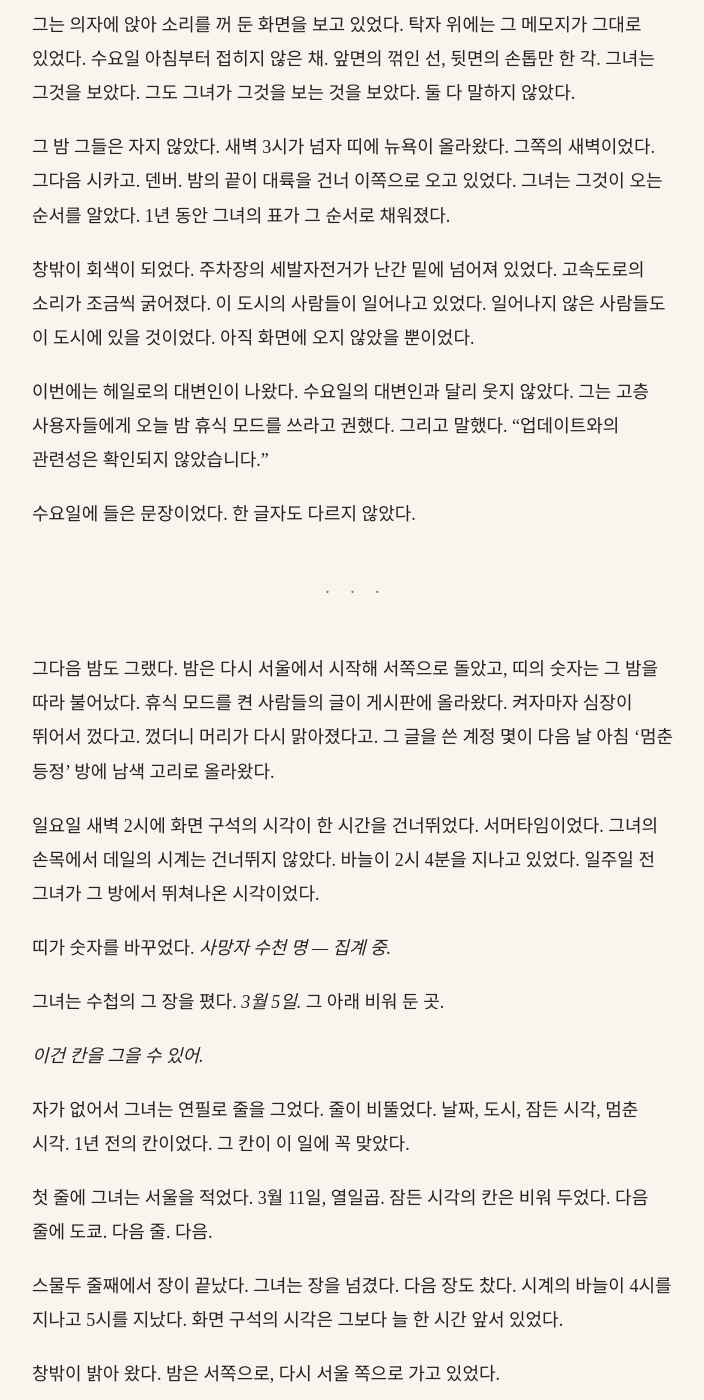
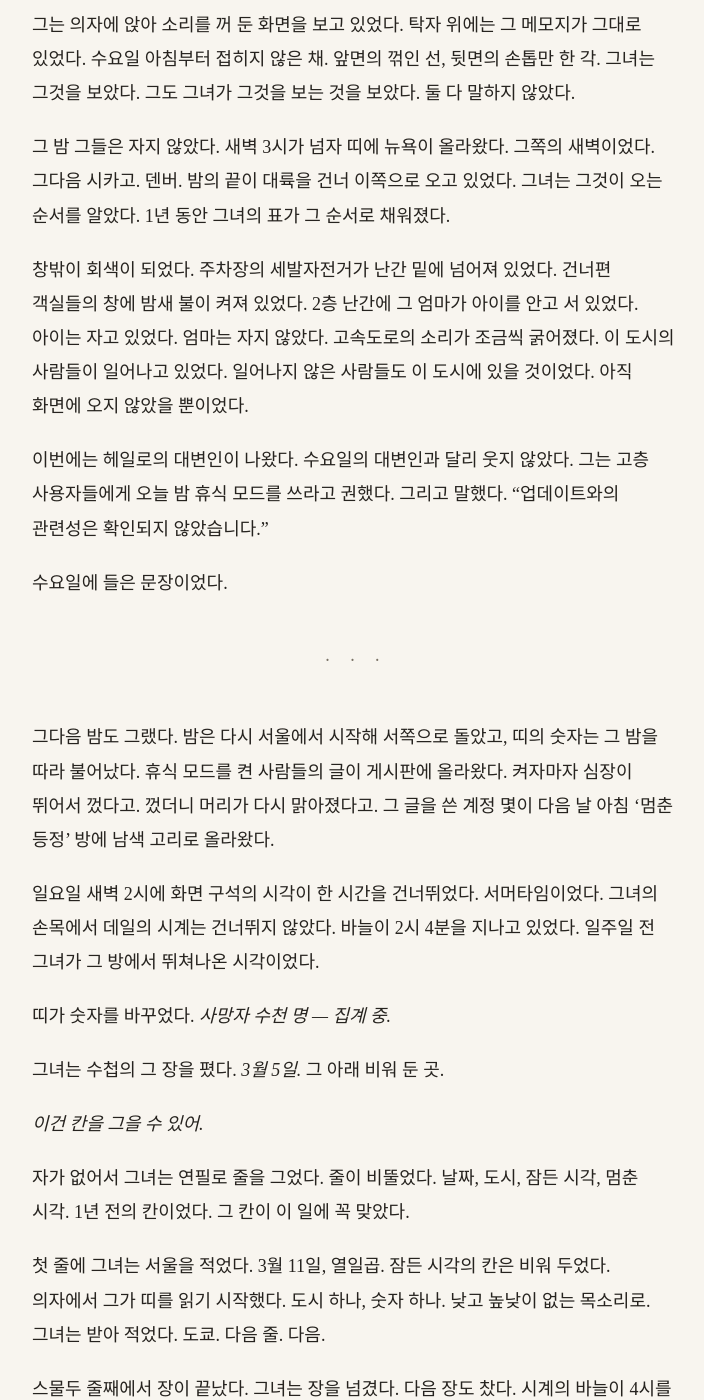
Before and after one commit to kangkkang/writer_s1_public, a Jekyll site: the page built from vol1/036.md, in a window 1280 px wide and 1400 px high, scrolled down 20671 px. Shown: the whole window, without its empty margins (284-988 px from the left). Built offline with Jekyll 4.4.1, drawn with Linux system fonts in a browser that asks for light colours; our own code applies the rules of GitHub Pages for plain Markdown files.

Commit message:
Update from https://github.com/kangkkang/writer_s1/commit/249c7bfd4bc30f00a78f03450789320f9caec8c7

```diff
--- a/vol1/036.md
+++ b/vol1/036.md
@@ -452,11 +452,11 @@
 
 그 밤 그들은 자지 않았다. 새벽 3시가 넘자 띠에 뉴욕이 올라왔다. 그쪽의 새벽이었다. 그다음 시카고. 덴버. 밤의 끝이 대륙을 건너 이쪽으로 오고 있었다. 그녀는 그것이 오는 순서를 알았다. 1년 동안 그녀의 표가 그 순서로 채워졌다.
 
-창밖이 회색이 되었다. 주차장의 세발자전거가 난간 밑에 넘어져 있었다. 고속도로의 소리가 조금씩 굵어졌다. 이 도시의 사람들이 일어나고 있었다. 일어나지 않은 사람들도 이 도시에 있을 것이었다. 아직 화면에 오지 않았을 뿐이었다.
+창밖이 회색이 되었다. 주차장의 세발자전거가 난간 밑에 넘어져 있었다. 건너편 객실들의 창에 밤새 불이 켜져 있었다. 2층 난간에 그 엄마가 아이를 안고 서 있었다. 아이는 자고 있었다. 엄마는 자지 않았다. 고속도로의 소리가 조금씩 굵어졌다. 이 도시의 사람들이 일어나고 있었다. 일어나지 않은 사람들도 이 도시에 있을 것이었다. 아직 화면에 오지 않았을 뿐이었다.
 
 이번에는 헤일로의 대변인이 나왔다. 수요일의 대변인과 달리 웃지 않았다. 그는 고층 사용자들에게 오늘 밤 휴식 모드를 쓰라고 권했다. 그리고 말했다. "업데이트와의 관련성은 확인되지 않았습니다."
 
-수요일에 들은 문장이었다. 한 글자도 다르지 않았다.
+수요일에 들은 문장이었다.
 
 ---
 
@@ -472,7 +472,7 @@
 
 자가 없어서 그녀는 연필로 줄을 그었다. 줄이 비뚤었다. 날짜, 도시, 잠든 시각, 멈춘 시각. 1년 전의 칸이었다. 그 칸이 이 일에 꼭 맞았다.
 
-첫 줄에 그녀는 서울을 적었다. 3월 11일, 열일곱. 잠든 시각의 칸은 비워 두었다. 다음 줄에 도쿄. 다음 줄. 다음.
+첫 줄에 그녀는 서울을 적었다. 3월 11일, 열일곱. 잠든 시각의 칸은 비워 두었다. 의자에서 그가 띠를 읽기 시작했다. 도시 하나, 숫자 하나. 낮고 높낮이 없는 목소리로. 그녀는 받아 적었다. 도쿄. 다음 줄. 다음.
 
 스물두 줄째에서 장이 끝났다. 그녀는 장을 넘겼다. 다음 장도 찼다. 시계의 바늘이 4시를 지나고 5시를 지났다. 화면 구석의 시각은 그보다 늘 한 시간 앞서 있었다.
 
```
